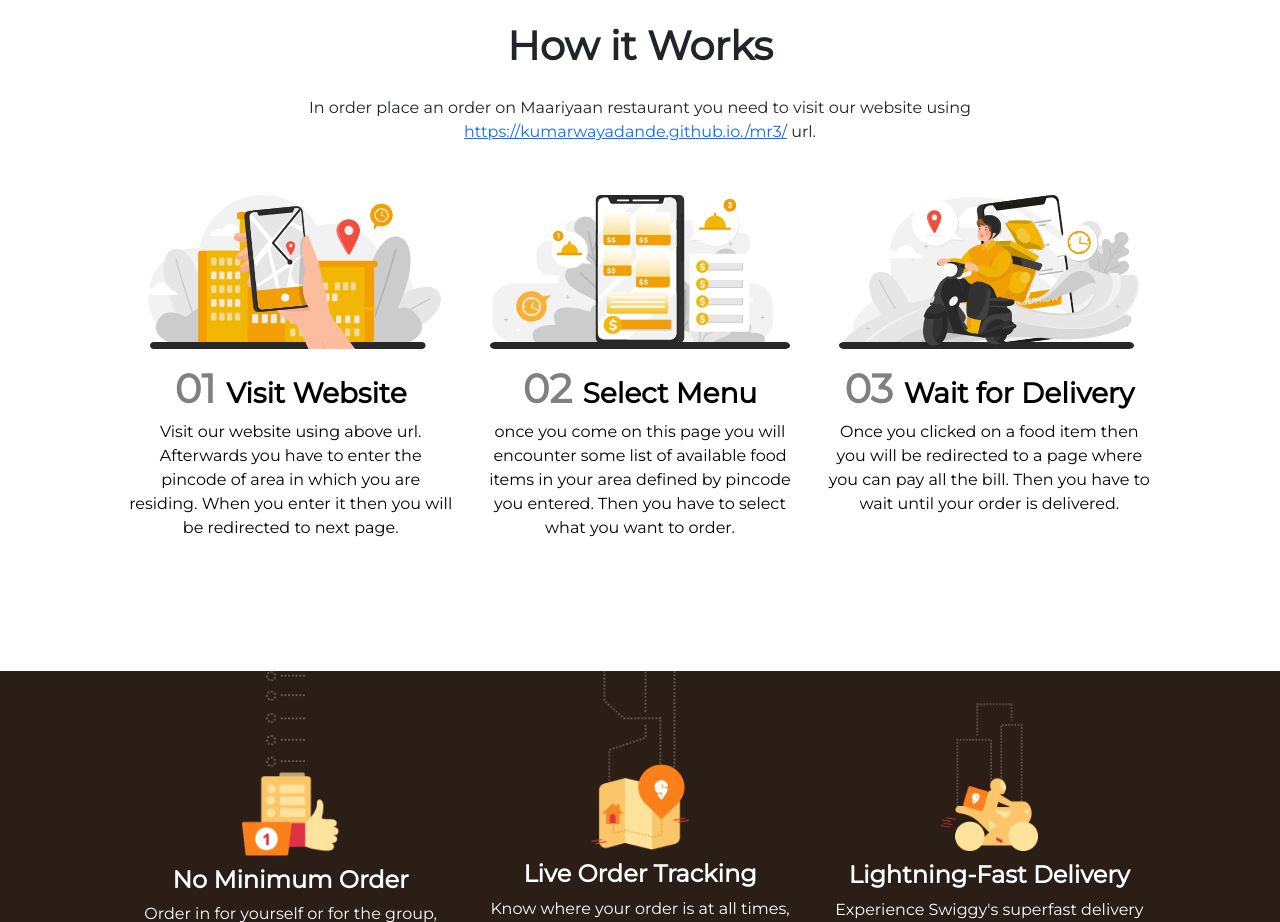
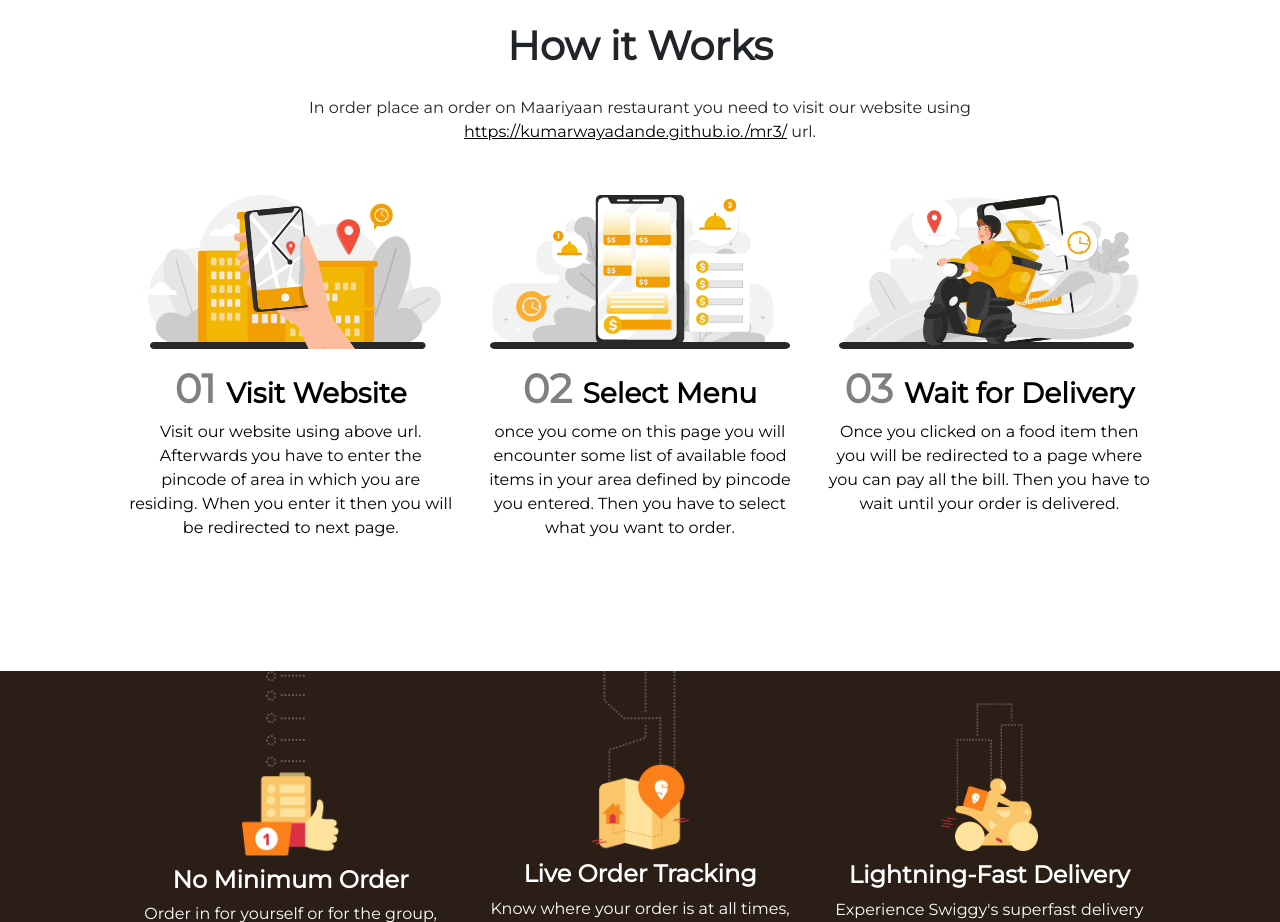
Before and after one commit to KumarWayadande/mr3, a plain HTML site: page index.html in a window 1280 px wide. Shown: the part 1780-2702 px from the top of the page. Drawn offline with nearby package versions, Linux system fonts and the light colour scheme.

Commit message:
Update style.css

```diff
--- a/style.css
+++ b/style.css
@@ -360,3 +360,7 @@
         padding: 0 2%;
     }
 }
+
+.website-url{
+    color:black;
+}
```
